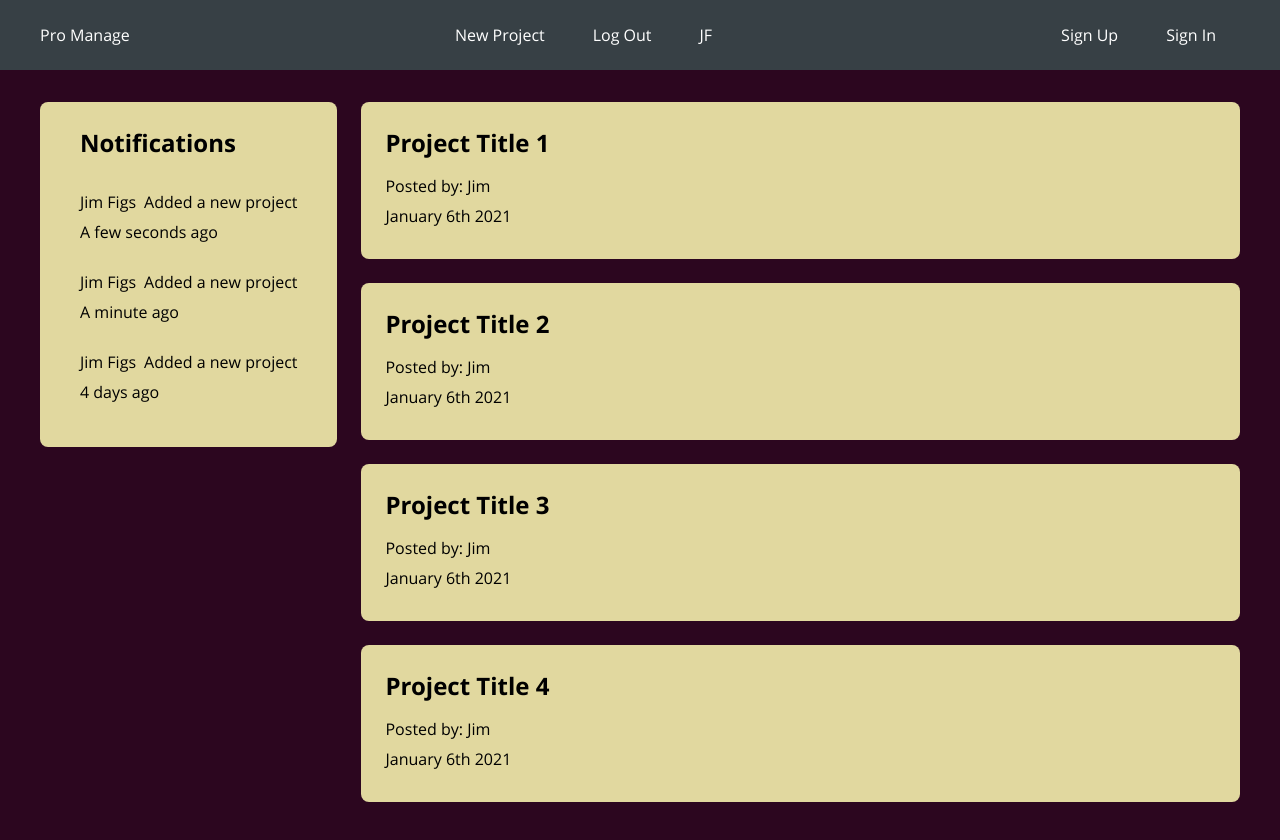
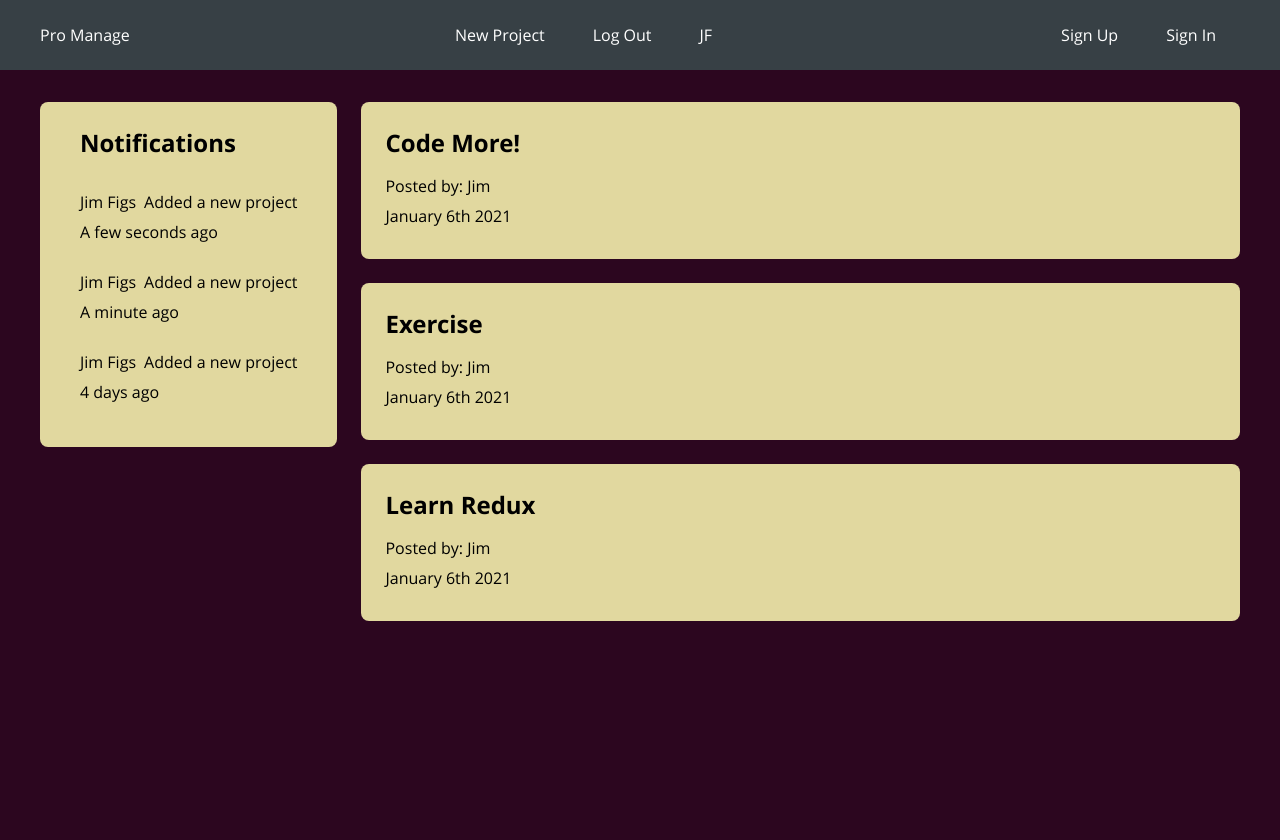
Before and after one commit to JFiggz/react-redux-firebase-pm-tool, a React (Create React App) app: page / in a window 1280 px wide. Shown: the top 840 px of the page. After the commit the page ends 800 px from the top, so only its background shows below. Built offline with nearby package versions, Linux system fonts and the light colour scheme.

Commit message:
Setup Redux store and reducers. Connect dashboard to store to pull inital data for projects

```diff
--- a/package.json
+++ b/package.json
@@ -8,8 +8,10 @@
     "@testing-library/user-event": "^12.6.0",
     "react": "^17.0.1",
     "react-dom": "^17.0.1",
+    "react-redux": "^7.2.2",
     "react-router-dom": "^5.2.0",
     "react-scripts": "4.0.1",
+    "redux": "^4.0.5",
     "web-vitals": "^0.2.4"
   },
   "scripts": {
--- a/src/components/dashboard/Dashboard.js
+++ b/src/components/dashboard/Dashboard.js
@@ -1,16 +1,23 @@
 import React, { Component } from 'react';
 import ProjectList from '../project/ProjectList';
 import NotificationList from './NotificationList';
+import { connect } from 'react-redux';
 
 class Dashboard extends Component{
     render(){
         return(
             <main className='container dashboard'>
                     <NotificationList />
-                    <ProjectList />
+                    <ProjectList projects={this.props.projects} />
             </main>
         );
     }
 };
 
-export default Dashboard;
+const mapStateToProps = (state) => {
+    return ({
+        projects: state.project.projects,
+    });
+};
+
+export default connect(mapStateToProps)(Dashboard);
--- a/src/components/project/ProjectList.js
+++ b/src/components/project/ProjectList.js
@@ -1,13 +1,15 @@
 import ProjectSummary from './ProjectSummary';
 
-export default function ProjectList(){
+export default function ProjectList({projects}){
     return(
         <section className='projects'>
             <ul className='projects__list'>
-                <ProjectSummary id="1" title='Project Title 1' poster="Jim" date="January 6th 2021" />
-                <ProjectSummary id="2" title='Project Title 2' poster="Jim" date="January 6th 2021" />
-                <ProjectSummary id="3" title='Project Title 3' poster="Jim" date="January 6th 2021" />
-                <ProjectSummary id="4" title='Project Title 4' poster="Jim" date="January 6th 2021" />
+                {projects ? projects.map(proj => {
+                    return <ProjectSummary key={proj.id} id={proj.id} title={proj.title} poster="Jim" date="January 6th 2021" />
+                })
+                :
+                    <h2 className='projects__title'>No Project Data</h2>
+                }
             </ul>
         </section>
     );
--- a/src/index.js
+++ b/src/index.js
@@ -3,12 +3,19 @@
 import App from './App';
 import './styles/main.css';
 import { BrowserRouter as Router } from 'react-router-dom';
+import { createStore } from 'redux';
+import { Provider } from 'react-redux';
+import rootReducer from './store/reducers/rootReducer';
+
+const store = createStore(rootReducer);
 
 ReactDOM.render(
   <React.StrictMode>
-    <Router>
-      <App />
-    </Router>
+    <Provider store={store}>
+      <Router>
+        <App />
+      </Router>
+    </Provider>
   </React.StrictMode>,
   document.getElementById('root')
 );
--- /dev/null
+++ b/src/store/reducers/authReducer.js
@@ -0,0 +1,7 @@
+const initState = {};
+
+const authReducer = (state = initState, action) => {
+    return state;
+};
+
+export default authReducer;
--- /dev/null
+++ b/src/store/reducers/projReducer.js
@@ -0,0 +1,25 @@
+const initState = {
+    projects: [
+        {
+            id:1,
+            title: 'Code More!',
+            details: 'No scraps hit the floor player-coach slow-walk our commitment and drink from the firehose my capacity is full. Table the discussion work flows i dont care if you got some copy, why you dont use officeipsumcom or something like that ? baseline or teams were able to drive adoption and awareness'
+        },
+        {
+            id:2,
+            title: 'Exercise',
+            details: 'put a pin in that and make it look like digital, so commitment to the cause synergestic actionables eat our own dog food creativity requires you to murder your children. Pulling teeth drill down, but blue money not the long pole in my tent five-year strategic plan.'
+        },
+        {
+            id:3,
+            title: 'Learn Redux',
+            details: 'Can you put it into a banner that is not alarming, but eye catching and not too giant what do you feel you would bring to the table if you were hired for this position.'
+        },
+    ],
+};
+
+const projReducer = (state = initState, action) => {
+    return state;
+};
+
+export default projReducer;
--- /dev/null
+++ b/src/store/reducers/rootReducer.js
@@ -0,0 +1,10 @@
+import authReducer from './authReducer';
+import projReducer from './projReducer';
+import { combineReducers } from 'redux';
+
+const rootReducer = combineReducers({
+    auth: authReducer,
+    project: projReducer,
+});
+
+export default rootReducer;
```
Also changed, not shown: 1 other file (tests, documents, lock files or other folders).
